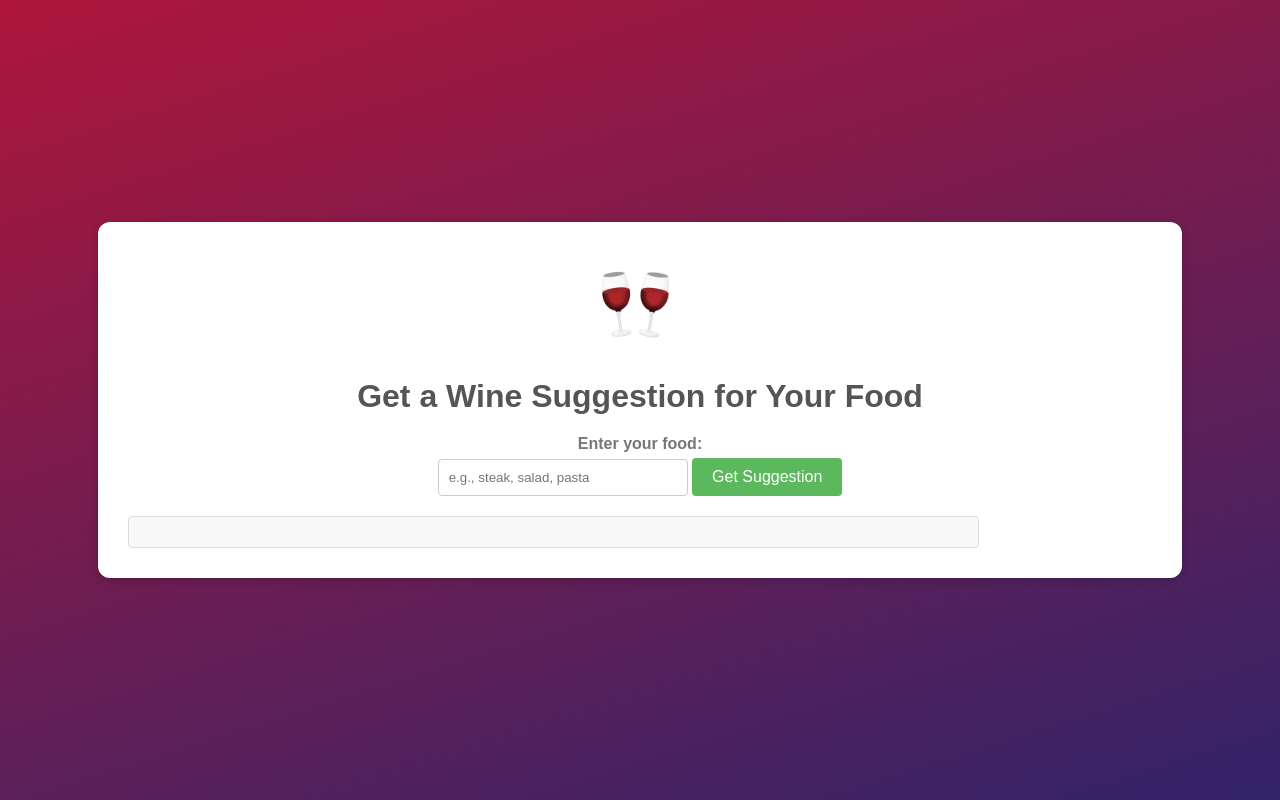
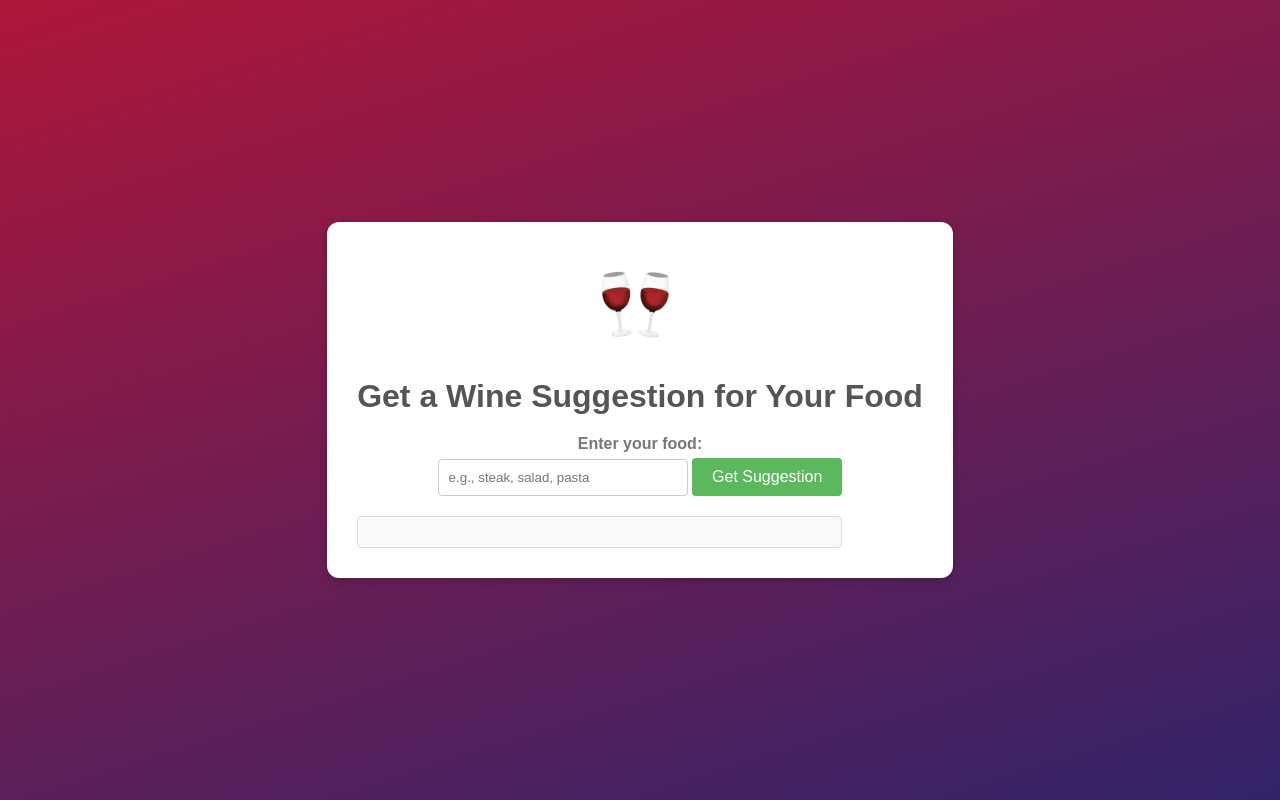
Before and after one commit to am7504/wine_suggestions, a plain HTML site: page index.html in a window 1280 px wide. Drawn offline with Linux system fonts and the light colour scheme.

Commit message:
fixing to max-width

```diff
--- a/index.html
+++ b/index.html
@@ -42,7 +42,7 @@
             border-radius: 12px;
             box-shadow: 0 2px 10px rgba(0, 0, 0, 0.2); /* Slightly darker shadow for contrast */
             text-align: center;
-            width: 80%;
+            max-width: 80%;
         }
 
         h1 {
@@ -91,7 +91,7 @@
             border-radius: 4px;
             background-color: #f9f9f9;
             text-align: left;
-            width: 80%;
+            max-width: 80%;
         }
 
 
```
